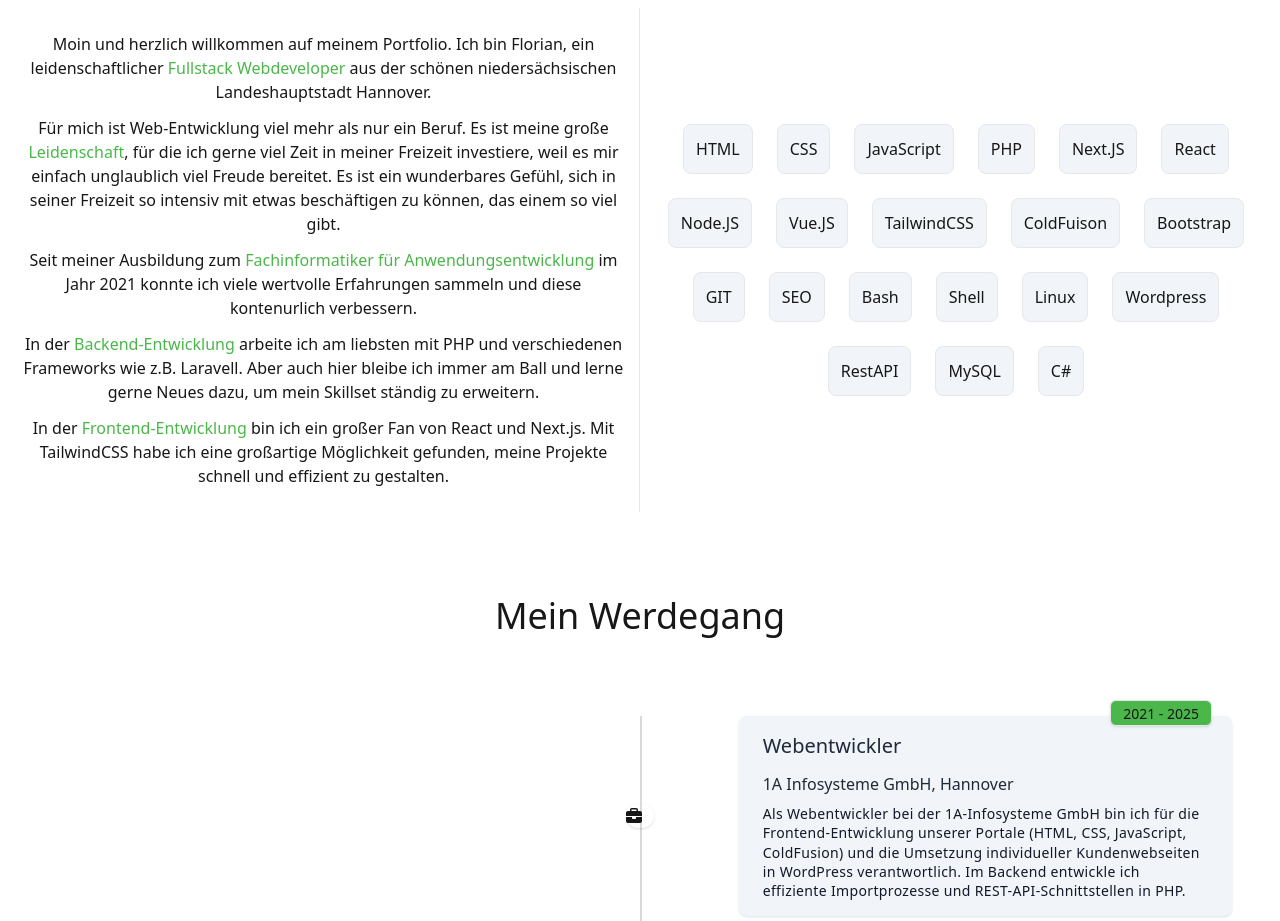
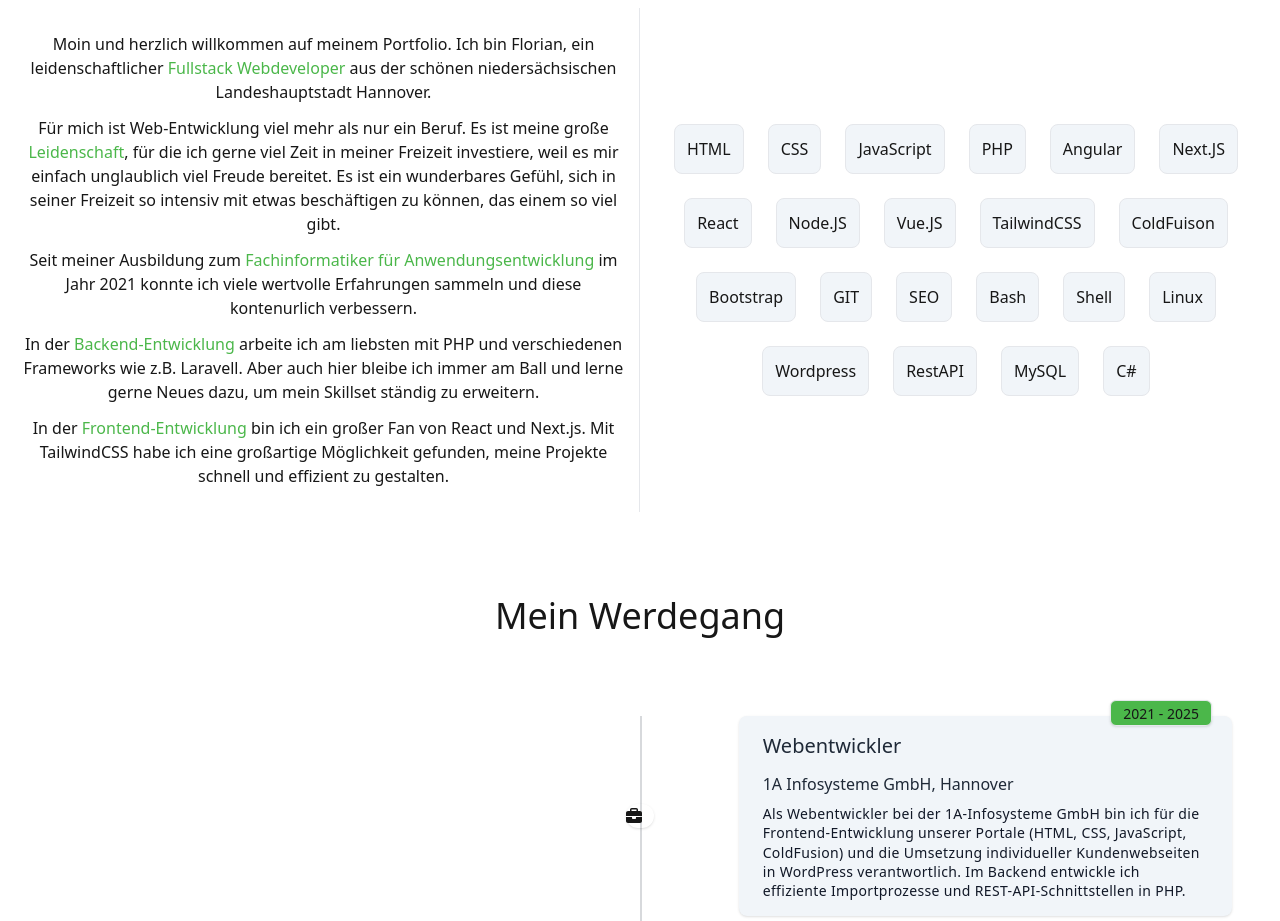
Before and after one commit to pelidigatto/portfolio_v2, a Next.js app: page / in a window 1280 px wide. Shown: the part 800-1721 px from the top of the page. Built offline with nearby package versions, Linux system fonts and the light colour scheme.

Commit message:
[C] Add Angular Skill

```diff
--- a/app/page.tsx
+++ b/app/page.tsx
@@ -14,7 +14,7 @@ import {
 
 export default function Home() {
   const skills =
-    "HTML,CSS,JavaScript,PHP,Next.JS,React,Node.JS,Vue.JS,TailwindCSS,ColdFuison,Bootstrap,GIT,SEO,Bash,Shell,Linux,Wordpress,RestAPI,MySQL,C#";
+    "HTML,CSS,JavaScript,PHP,Angular,Next.JS,React,Node.JS,Vue.JS,TailwindCSS,ColdFuison,Bootstrap,GIT,SEO,Bash,Shell,Linux,Wordpress,RestAPI,MySQL,C#";
   return (
     <>
       <div className="flex justify-center items-center   my-10">
```
